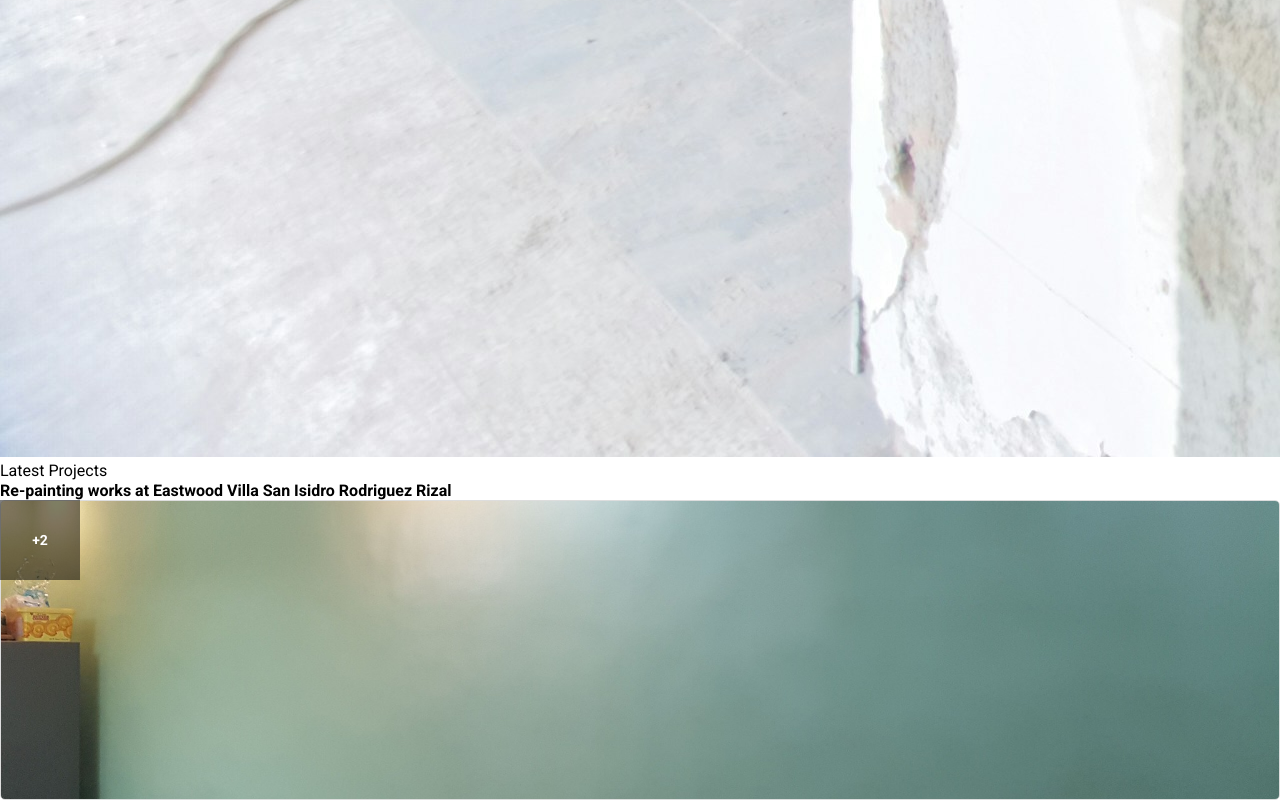
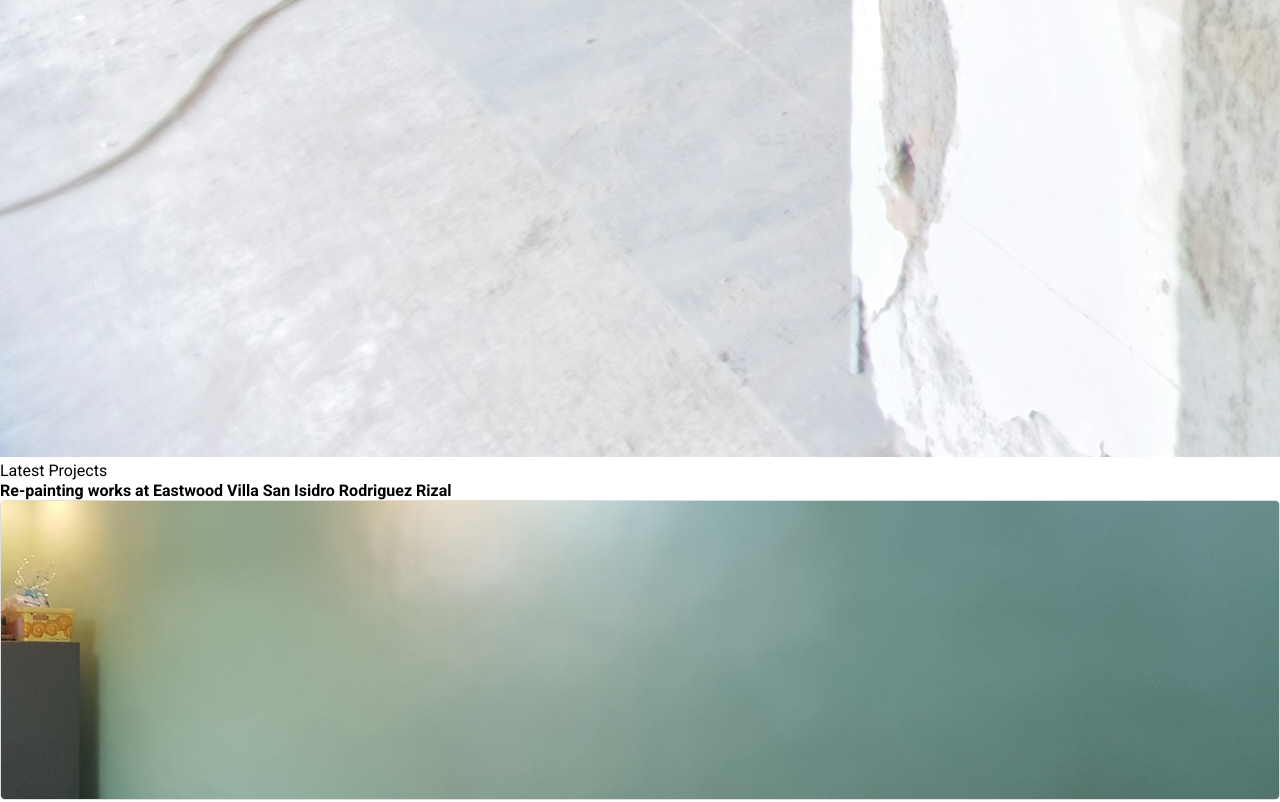
Before and after one commit to melvzz1204/MMC, a React (Vite) app: page / in a window 1280 px wide. Shown: the part 6664-7466 px from the top of the page. Built offline with nearby package versions, Linux system fonts and the light colour scheme; a web font is replaced by a local one.

Commit message:
newupdate

```diff
--- a/src/css/thumbnail.css
+++ b/src/css/thumbnail.css
@@ -33,13 +33,13 @@
 
 .remaining-count {
   position: absolute;
-  top: 0;
-  left: 0;
+  bottom: 0;
+  right: 1%;
   display: flex;
   justify-content: center;
   align-items: center;
-  width: 80px;
-  height: 80px;
+  width: 20%;
+  height: 20%;
   background-color: rgba(0, 0, 0, 0.5);
   color: white;
   font-weight: bold;
```
